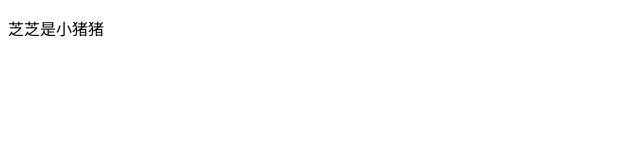
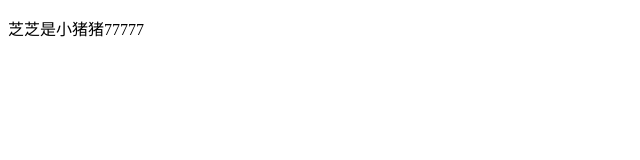
Before and after one commit to szcqqpp/1806-4, a plain HTML site: page szhizhi.html in a window 1280 px wide. Shown: the full height of the page, 0-640 px from the left. Drawn offline with Linux system fonts and the light colour scheme.

Commit message:
Update szhizhi.html

```diff
--- a/szhizhi.html
+++ b/szhizhi.html
@@ -5,6 +5,6 @@
 	<title>Document</title>
 </head>
 <body>
-	<p>芝芝是小猪猪</p>
+	<p>芝芝是小猪猪77777</p>
 </body>
 </html>
```
